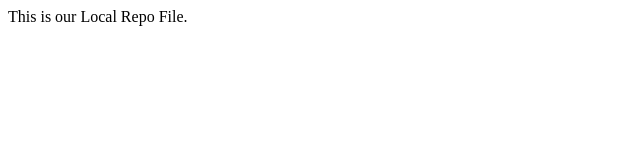
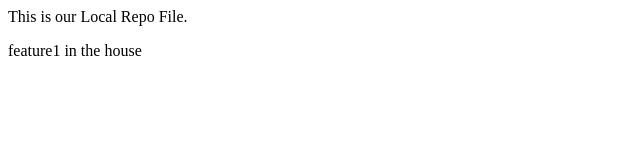
Before and after one commit to vanshmittal100/LocalRepo, a plain HTML site: page index.html in a window 1280 px wide. Shown: the whole page, without its empty margins (0-640 px from the left). Drawn offline with Linux system fonts and the light colour scheme.

Commit message:
New feature is added

```diff
--- a/index.html
+++ b/index.html
@@ -1 +1,2 @@
 <p> This is our Local Repo File.</p>
+<p> feature1 in the house</p>
```
